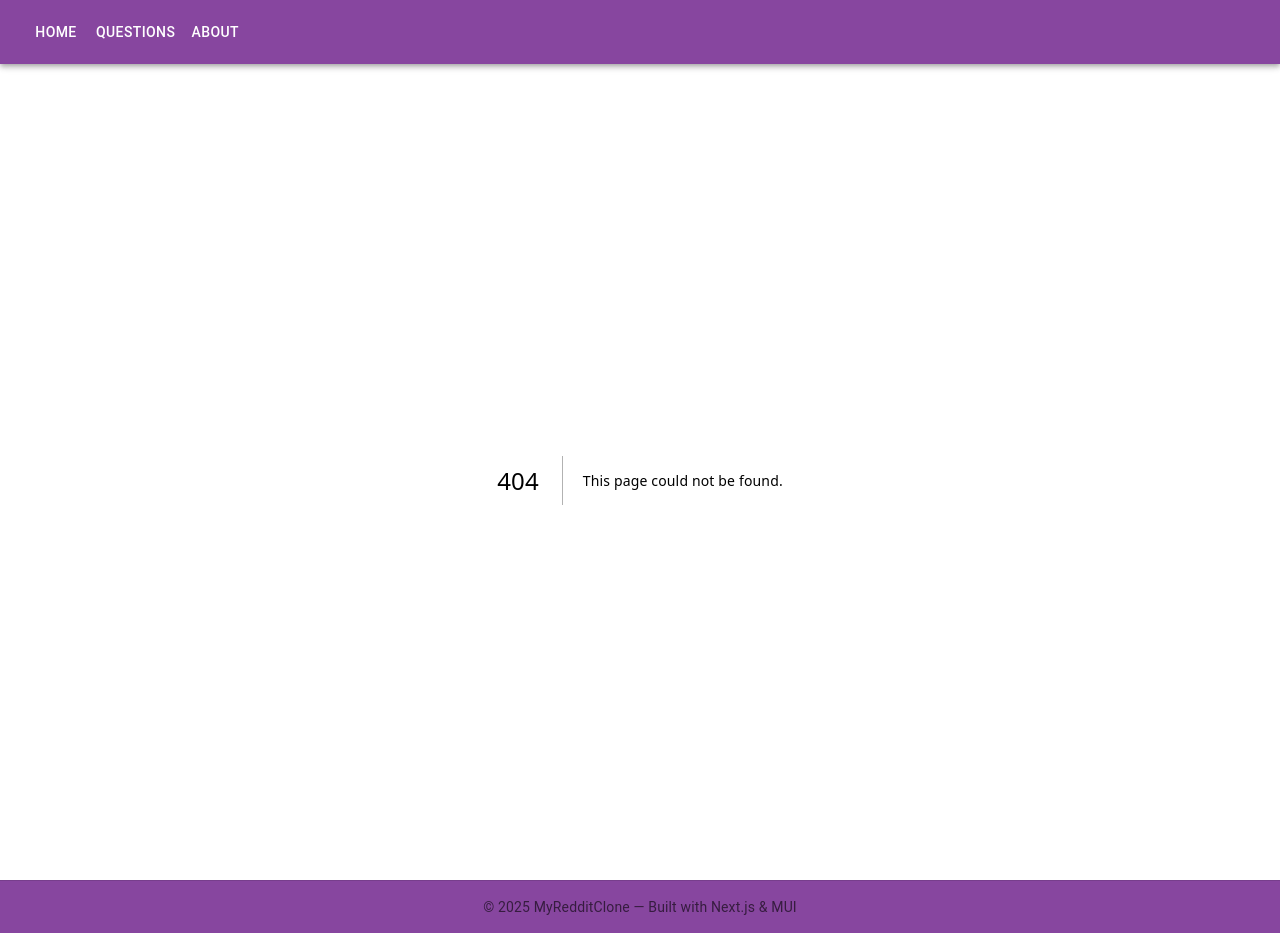
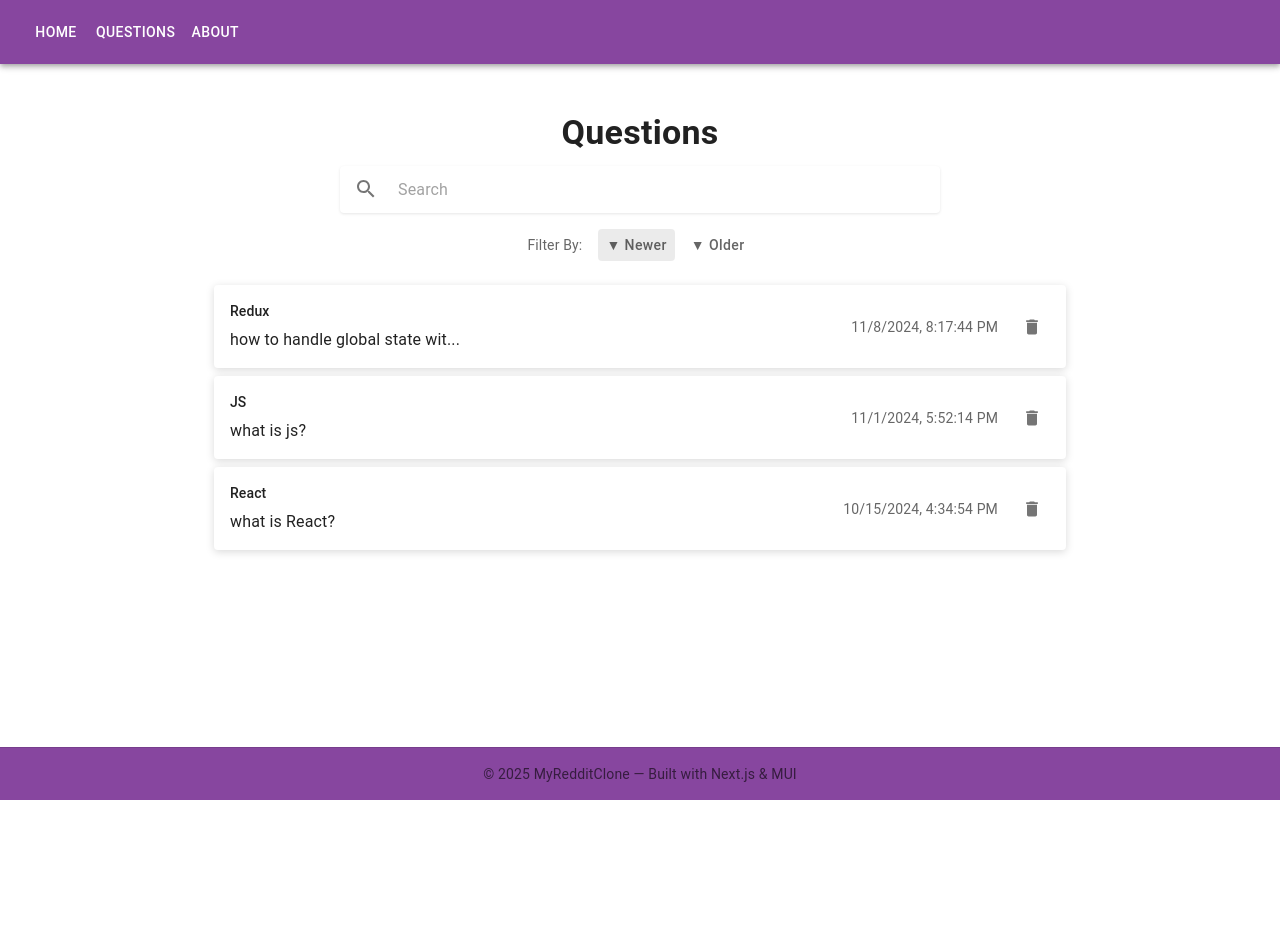
Before and after one commit to hadiseh-a/Teamwork-pre6, a Next.js app in the folder project/: page /questions in a window 1280 px wide. Before the commit this address had no page. After the commit the page ends 800 px from the top, so only its background shows below. Built offline with nearby package versions, Linux system fonts and the light colour scheme; some icons are missing.

Commit message:
edit problems

```diff
--- a/project/src/app/layout.js
+++ /dev/null
@@ -1,36 +0,0 @@
-'use client'
-import { useState, useMemo } from "react";
-import { ThemeProvider, CssBaseline, Box } from "@mui/material";
-import { getTheme } from "./theme/theme";
-import Navbar from "./components/NavBar";
-import Footer from "./components/Footer";
-
-export default function RootLayout({children}){
-  const [mode, setMode] = useState('light');
-  const theme = useMemo(()=>getTheme(mode),[mode]);
-
-  const toggleTheme=()=>{
-    setMode((prev)=>(prev==='light'?'dark':'light'));
-  };
-  return (
-    <html lang='en'>
-      <body>
-        <ThemeProvider theme={theme}>
-          <CssBaseline/>
-          <Box
-            sx={{
-              minHeight:'100vh',
-              display:'flex',
-              flexDirection:'column'
-            }}>
-            <Navbar toggleTheme={toggleTheme}/>
-            <Box component={'main'} sx={{flexGrow:1}}>
-              {children}
-            </Box>
-            <Footer/>
-          </Box>
-        </ThemeProvider>
-      </body>
-    </html>
-  )
-}
--- /dev/null
+++ b/project/src/app/layout.jsx
@@ -0,0 +1,37 @@
+"use client";
+import { useState, useMemo } from "react";
+import { ThemeProvider, CssBaseline, Box } from "@mui/material";
+import { getTheme } from "./theme/theme";
+import Navbar from "../components/NavBar";
+import Footer from "../components/Footer";
+
+export default function RootLayout({ children }) {
+  const [mode, setMode] = useState("light");
+  const theme = useMemo(() => getTheme(mode), [mode]);
+
+  const toggleTheme = () => {
+    setMode((prev) => (prev === "light" ? "dark" : "light"));
+  };
+  return (
+    <html lang="en">
+      <body>
+        <ThemeProvider theme={theme}>
+          <CssBaseline />
+          <Box
+            sx={{
+              minHeight: "100vh",
+              display: "flex",
+              flexDirection: "column",
+            }}
+          >
+            <Navbar toggleTheme={toggleTheme} />
+            <Box component={"main"} sx={{ flexGrow: 1 }}>
+              {children}
+            </Box>
+            <Footer />
+          </Box>
+        </ThemeProvider>
+      </body>
+    </html>
+  );
+}
--- a/project/src/app/components/HomePage.jsx
+++ b/project/src/app/page.jsx
@@ -2,12 +2,12 @@
 import {Box, Button, Grid, TextField, Typography} from "@mui/material";
 import Image from 'next/image';
 import { useRouter } from "next/navigation";
-import {useForm, SubmitHandler} from "react-hook-form"
+import {useForm} from "react-hook-form"
 export default function QuestionPage(){
     const router=useRouter();
     const handleClick = (e) => {
     e.preventDefault()
-    // router.push("/")
+    router.push("/questions")
   }
   const{register,
     handleSubmit,
--- /dev/null
+++ b/project/src/app/questions/page.jsx
@@ -0,0 +1,205 @@
+'use client';
+
+import React, { useState } from 'react';
+import {
+  Box,
+  Paper,
+  Typography,
+  TextField,
+  IconButton,
+  Stack,
+  Container,
+  InputAdornment,
+  Button,
+} from '@mui/material';
+import { Search, Delete } from '@mui/icons-material';
+import { styled } from '@mui/material/styles';
+import { useRouter } from 'next/navigation';
+
+// Styled Components for exact shape match
+const StyledSearchField = styled(TextField)(({ theme }) => ({
+  '& .MuiOutlinedInput-root': {
+    borderRadius: 4, // Slight radius like in photo
+    backgroundColor: '#fff',
+    boxShadow: '0 1px 3px rgba(0,0,0,0.1)',
+    '& fieldset': {
+      borderColor: 'transparent',
+    },
+    '&:hover fieldset': {
+      borderColor: 'transparent',
+    },
+    '&.Mui-focused fieldset': {
+      borderColor: 'transparent',
+    },
+  },
+  '& .MuiInputBase-input': {
+    padding: theme.spacing(1.5),
+  },
+}));
+
+const StyledFilterButton = styled(Button)(({ theme }) => ({
+  textTransform: 'none',
+  minWidth: 'auto',
+  padding: theme.spacing(0.5, 1),
+  borderRadius: 4, // Slight radius
+  marginLeft: theme.spacing(1),
+  fontSize: '0.875rem',
+  color: theme.palette.text.secondary,
+  '&:hover': {
+    backgroundColor: 'rgba(0,0,0,0.04)',
+  },
+  '&.active': {
+    backgroundColor: 'rgba(0,0,0,0.08)',
+  },
+}));
+
+const QuestionCard = styled(Paper)(({ theme }) => ({
+  padding: theme.spacing(2),
+  borderRadius: 4, // Exact card shape
+  boxShadow: '0 2px 8px rgba(0,0,0,0.15)', // Increased shadow
+  transition: 'all 0.2s ease',
+  cursor: 'pointer',
+  '&:hover': {
+    boxShadow: '0 4px 16px rgba(0,0,0,0.2)', // Increased hover shadow
+    transform: 'translateY(-1px) scale(1.02)', // Added scale for enlargement
+  },
+}));
+
+// Fake Data (exactly like in your screenshot)
+const fakeQuestions = [
+  {
+    id: 1,
+    tag: 'JS',
+    title: 'what is js?',
+    date: '11/1/2024, 5:52:14 PM',
+  },
+  {
+    id: 2,
+    tag: 'React',
+    title: 'what is React?',
+    date: '10/15/2024, 4:34:54 PM',
+  },
+  {
+    id: 3,
+    tag: 'Redux',
+    title: 'how to handle global state wit...',
+    date: '11/8/2024, 8:17:44 PM',
+  },
+];
+
+export default function QuestionsPage() {
+  const [search, setSearch] = useState('');
+  const [sortBy, setSortBy] = useState('Newer');
+  const [questions, setQuestions] = useState(fakeQuestions);
+  const router = useRouter();
+
+  const handleDelete = (id, event) => {
+    event.stopPropagation(); // Prevent click from propagating to card
+    setQuestions(questions.filter(q => q.id !== id));
+  };
+
+  const handleQuestionClick = (id) => {
+    router.push(`/questions/${id}`); // Navigate to /questions/:id
+  };
+
+  // Sort questions based on sortBy
+  const sortedQuestions = [...questions].sort((a, b) => {
+    const dateA = new Date(a.date);
+    const dateB = new Date(b.date);
+    return sortBy === 'Newer' ? dateB - dateA : dateA - dateB;
+  });
+
+  // Filter based on search
+  const filteredQuestions = sortedQuestions.filter(q =>
+    q.title.toLowerCase().includes(search.toLowerCase()) ||
+    q.tag.toLowerCase().includes(search.toLowerCase())
+  );
+
+  return (
+    <Container maxWidth="md" sx={{ py: 4 }}>
+      {/* Title */}
+      <Typography variant="h4" fontWeight={600} align="center" gutterBottom>
+        Questions
+      </Typography>
+
+      {/* Search Bar (exact shape: white rect with light shadow, slight radius) */}
+      <StyledSearchField
+        fullWidth
+        placeholder="Search"
+        value={search}
+        onChange={(e) => setSearch(e.target.value)}
+        InputProps={{
+          startAdornment: (
+            <InputAdornment position="start">
+              <Search sx={{ color: 'action.active' }} />
+            </InputAdornment>
+          ),
+        }}
+        sx={{
+          maxWidth: 600,
+          mb: 2,
+          mx: 'auto',
+          display: 'block',
+        }}
+      />
+
+      {/* Filter/Sorting Buttons (centered as requested) */}
+      <Box sx={{ display: 'flex', justifyContent: 'center', mb: 3, alignItems: 'center' }}>
+        <Typography variant="body2" color="text.secondary" sx={{ mr: 1 }}>
+          Filter By:
+        </Typography>
+        <StyledFilterButton
+          className={sortBy === 'Newer' ? 'active' : ''}
+          onClick={() => setSortBy('Newer')}
+        >
+          ▼ Newer
+        </StyledFilterButton>
+        <StyledFilterButton
+          className={sortBy === 'Older' ? 'active' : ''}
+          onClick={() => setSortBy('Older')}
+        >
+          ▼ Older
+        </StyledFilterButton>
+      </Box>
+
+      {/* Questions List */}
+      <Stack spacing={1}>
+        {filteredQuestions.map((q) => (
+          <QuestionCard
+            key={q.id}
+            elevation={0}
+            onClick={() => handleQuestionClick(q.id)}
+          >
+            <Box sx={{ display: 'flex', alignItems: 'center', justifyContent: 'space-between' }}>
+              <Box sx={{ flex: 1 }}>
+                <Typography variant="subtitle2" color="text.primary" gutterBottom>
+                  {q.tag}
+                </Typography>
+                <Typography
+                  variant="body1"
+                  color="text.primary"
+                  sx={{ overflow: 'hidden', textOverflow: 'ellipsis', whiteSpace: 'nowrap' }}
+                >
+                  {q.title}
+                </Typography>
+              </Box>
+              <Box sx={{ display: 'flex', alignItems: 'center', gap: 2 }}>
+                <Typography variant="body2" color="text.secondary" sx={{ minWidth: 160, textAlign: 'right' }}>
+                  {q.date}
+                </Typography>
+                <IconButton
+                  onClick={(event) => handleDelete(q.id, event)}
+                  sx={{
+                    '&:hover': { bgcolor: 'action.hover' },
+                  }}
+                >
+                  <Delete fontSize="small" />
+                </IconButton>
+              </Box>
+            </Box>
+          </QuestionCard>
+        ))}
+      </Stack>
+    </Container>
+  );
+}
```
Also changed, not shown: project/src/app/page.js (deleted, +0 -10 lines), project/src/components/Footer.jsx (renamed from project/src/app/components/footer.jsx), project/src/components/NavBar.jsx (renamed from project/src/app/components/NavBar.jsx).
